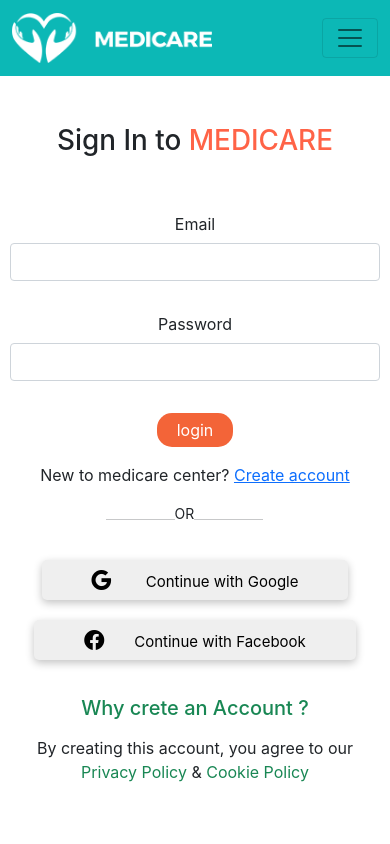
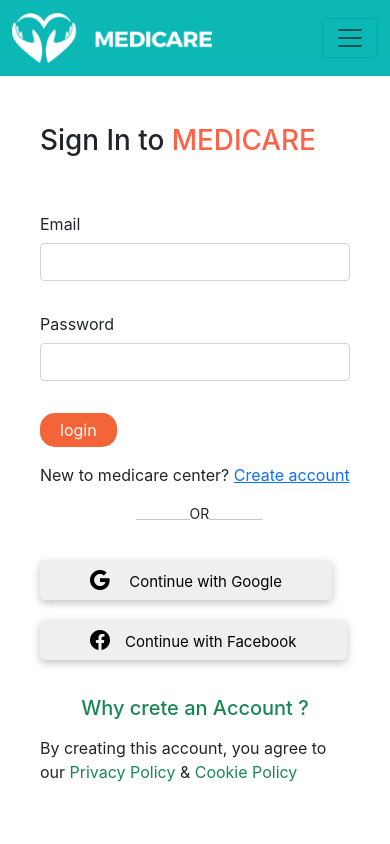
Before and after one commit to aktarinaakhi/medicare-center, a React (Create React App) app: page /login in a window 390 px wide. Shown: the top 844 px of the page. Built offline with nearby package versions, Linux system fonts and the light colour scheme; no server answers.

Commit message:
responsive

```diff
--- a/src/pages/Contact/Contact.css
+++ b/src/pages/Contact/Contact.css
@@ -1,7 +1,7 @@
 .contact-container {
   display: flex;
   justify-content: center;
-  align-items: center;
+
 }
 
 @media only screen and (max-width: 688px) {
--- a/src/pages/Contact/Contact.js
+++ b/src/pages/Contact/Contact.js
@@ -4,7 +4,7 @@
 const Contact = () => {
     return (
         <div className="container my-5 contact-container">
-            <div className="w-50">
+            <div className="w-50 mx-auto contact-form">
                 <div class="mb-3">
                     <label for="formGroupExampleInput" class="form-label">Name</label>
                     <input type="text" class="form-control" id="formGroupExampleInput" placeholder="Enter name" required />
@@ -19,7 +19,7 @@
                 </div>
                 <button type="button" class="btn-regular mb-5">Send Message</button>
             </div>
-            <div className="w-50 ms-5">
+            <div className="w-50 ms-5 mx-auto">
                 <div>
                     <h2>Get in Touch</h2>
                     <p>Medicare started its journey in June 1983 and within few days due to its accuracy of the reports and quality of the service, Medicare became an unparallel symbol of reliability and trust from the end of respective doctors and the people of our country. To get any service and support from us, please contact us.</p>
--- a/src/pages/Login.css
+++ b/src/pages/Login.css
@@ -19,7 +19,7 @@
 @media only screen and (max-width: 688px) {
   .form-container {
     width: 100%;
-    padding: 0 10px;
+    padding: 0 40px;
   }
   .button {
     font-size: 15px;
@@ -27,4 +27,7 @@
   .card img {
     height: 200px;
   }
+  .bi {
+    margin-right: 15px;
+  }
 }
--- a/src/pages/Login.js
+++ b/src/pages/Login.js
@@ -19,7 +19,7 @@
     };
     return (
         <>
-            <div className="form-container mx-auto mt-5 text-center" >
+            <div className="form-container mx-auto mt-5" >
                 <h1 className="mb-5">Sign In to <span className="span">MEDICARE</span></h1>
                 <div className="row my-4">
                     <label htmlFor="inputEmail3" className="col-sm-2 col-form-label">Email</label>
@@ -37,7 +37,7 @@
 
             </div>
 
-            <div className="mx-auto form-container text-center">
+            <div className="mx-auto form-container">
                 <span className="mt-4">New to medicare center? </span>
                 <Link to="/signup">Create account</Link>
                 <div className="d-flex ms-5 ps-5 mt-3"><hr className="w-25" /> <small>OR</small> <hr className="w-25" /></div>
```
